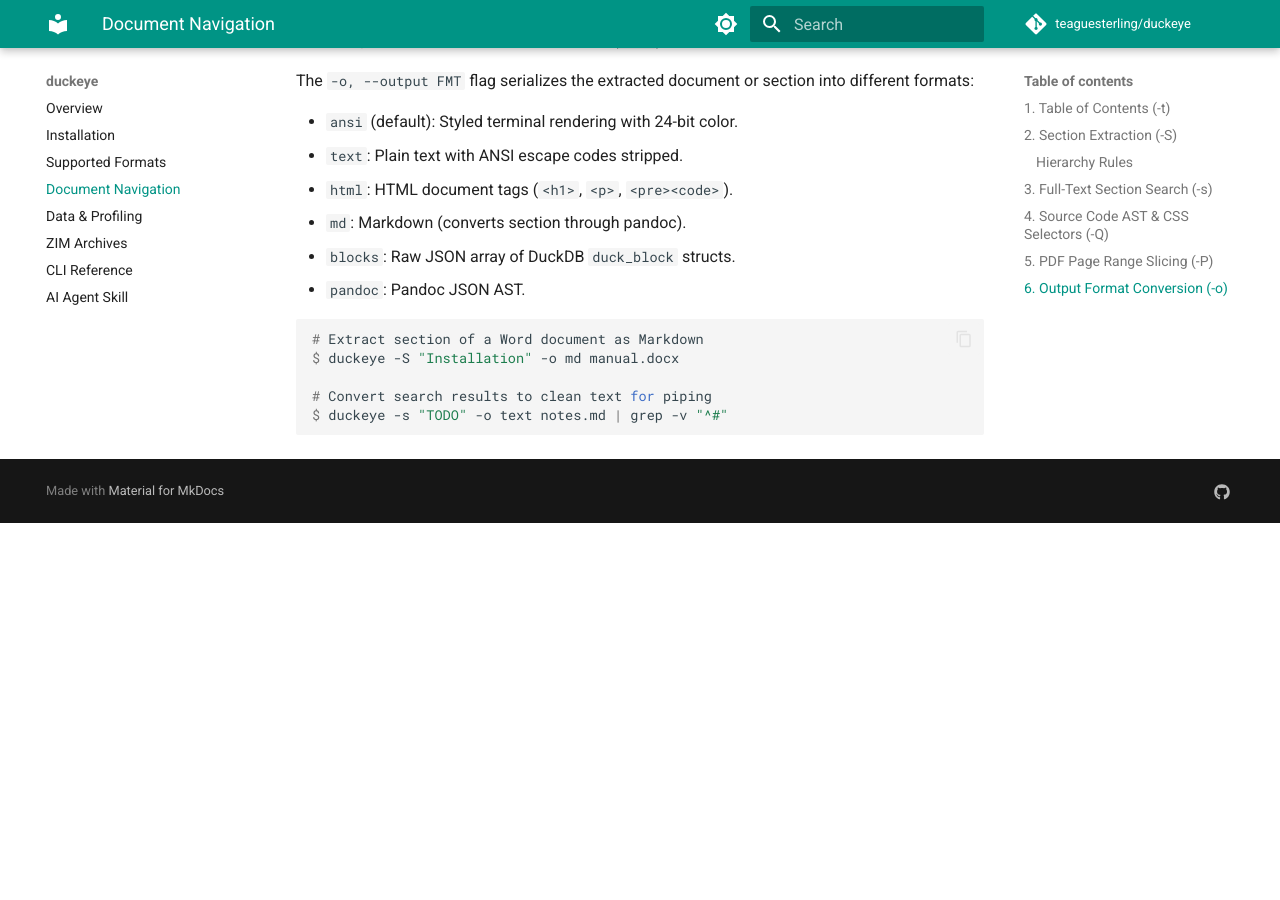
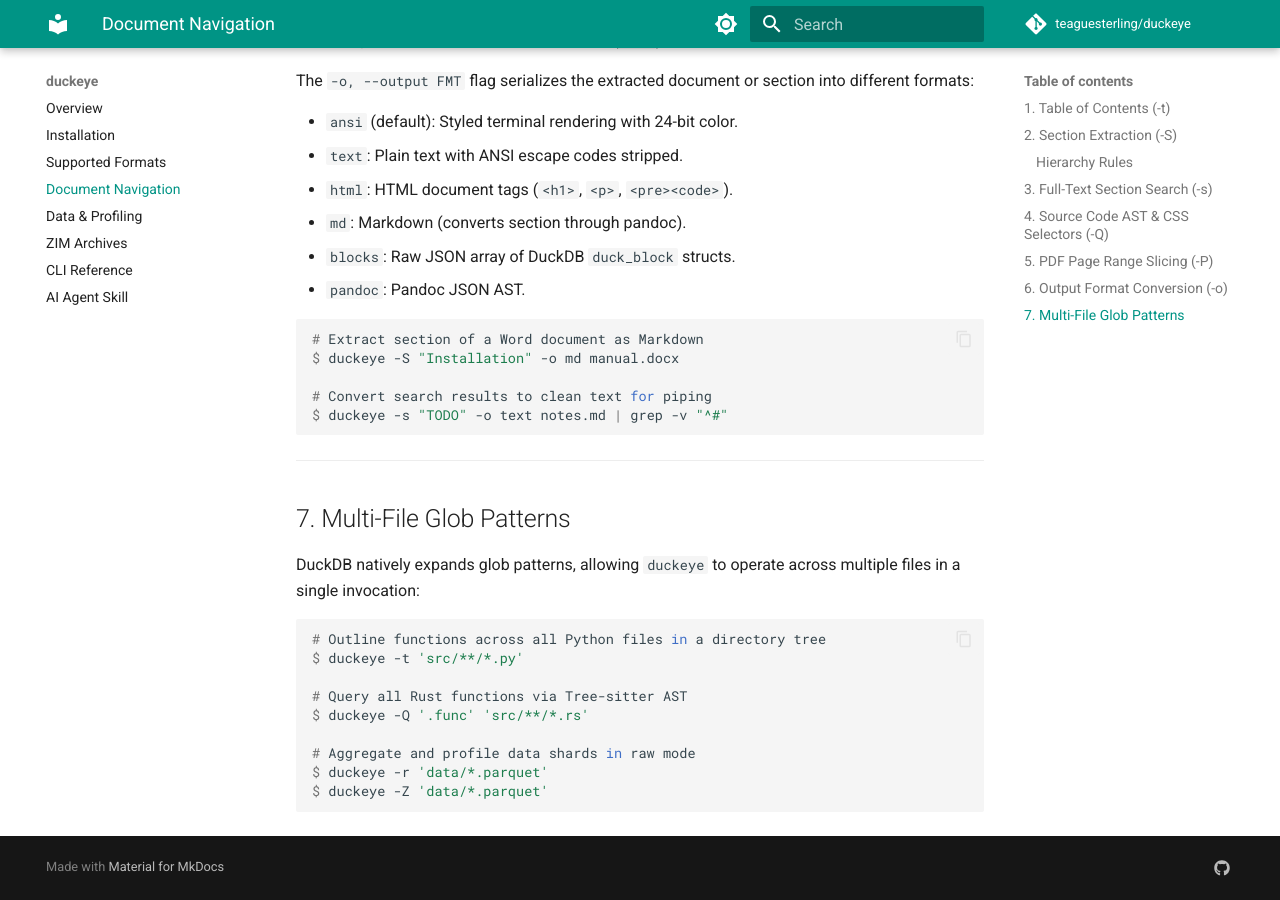
Before and after one commit to teaguesterling/duckeye, an MkDocs documentation site: the page built from docs/navigation.md, in a window 1280 px wide and 900 px high, scrolled down 2372 px. Built offline with MkDocs 1.6.1 and Material for MkDocs 9.7.7, drawn with Linux system fonts in a browser that asks for light colours; comment, search, counter and statistics services are not loaded; before the commit the page ends 2895 px from its top, so only the background shows below that.

Commit message:
docs: document glob inputs, glob search wildcards, and literal escaping

````diff
--- a/docs/navigation.md
+++ b/docs/navigation.md
@@ -111,3 +111,21 @@ $ duckeye -S "Installation" -o md manual.docx
 # Convert search results to clean text for piping
 $ duckeye -s "TODO" -o text notes.md | grep -v "^#"
 ```
+
+---
+
+## 7. Multi-File Glob Patterns
+
+DuckDB natively expands glob patterns, allowing `duckeye` to operate across multiple files in a single invocation:
+
+```console
+# Outline functions across all Python files in a directory tree
+$ duckeye -t 'src/**/*.py'
+
+# Query all Rust functions via Tree-sitter AST
+$ duckeye -Q '.func' 'src/**/*.rs'
+
+# Aggregate and profile data shards in raw mode
+$ duckeye -r 'data/*.parquet'
+$ duckeye -Z 'data/*.parquet'
+```
````
Also changed, not shown: README.md (+11 -2 lines).
